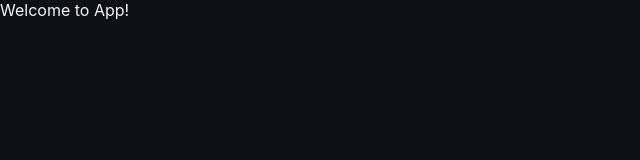
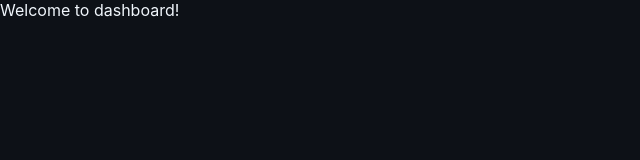
Before and after one commit to hello-kozloff/softboard, a React (Create React App) app: page / in a window 1280 px wide. Shown: the top 160 px of the page, without its empty margins (0-640 px from the left). Built offline with nearby package versions, Linux system fonts and the light colour scheme.

Commit message:
Use router

```diff
--- a/src/components/core/App/App.tsx
+++ b/src/components/core/App/App.tsx
@@ -1,11 +1,13 @@
 import * as React from 'react'
+import { RouterProvider } from 'react-router-dom'
 import Styles from 'styles'
+import Router from 'router'
 
 export const App = () => {
   return (
-    <>
+    <React.Fragment>
       <Styles />
-      <h1>Welcome to App!</h1>
-    </>
+      <RouterProvider router={Router} />
+    </React.Fragment>
   )
 }
```
